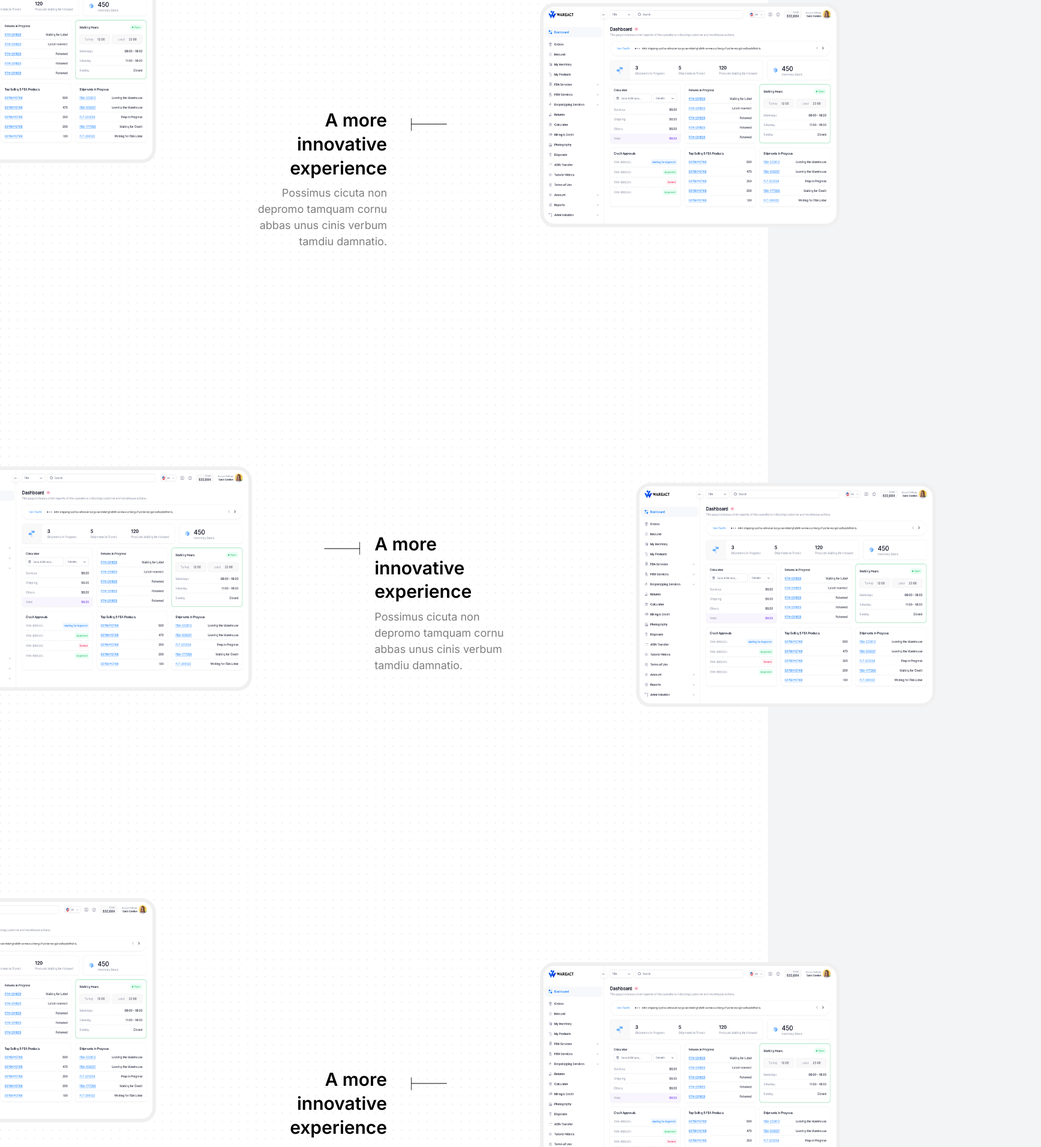
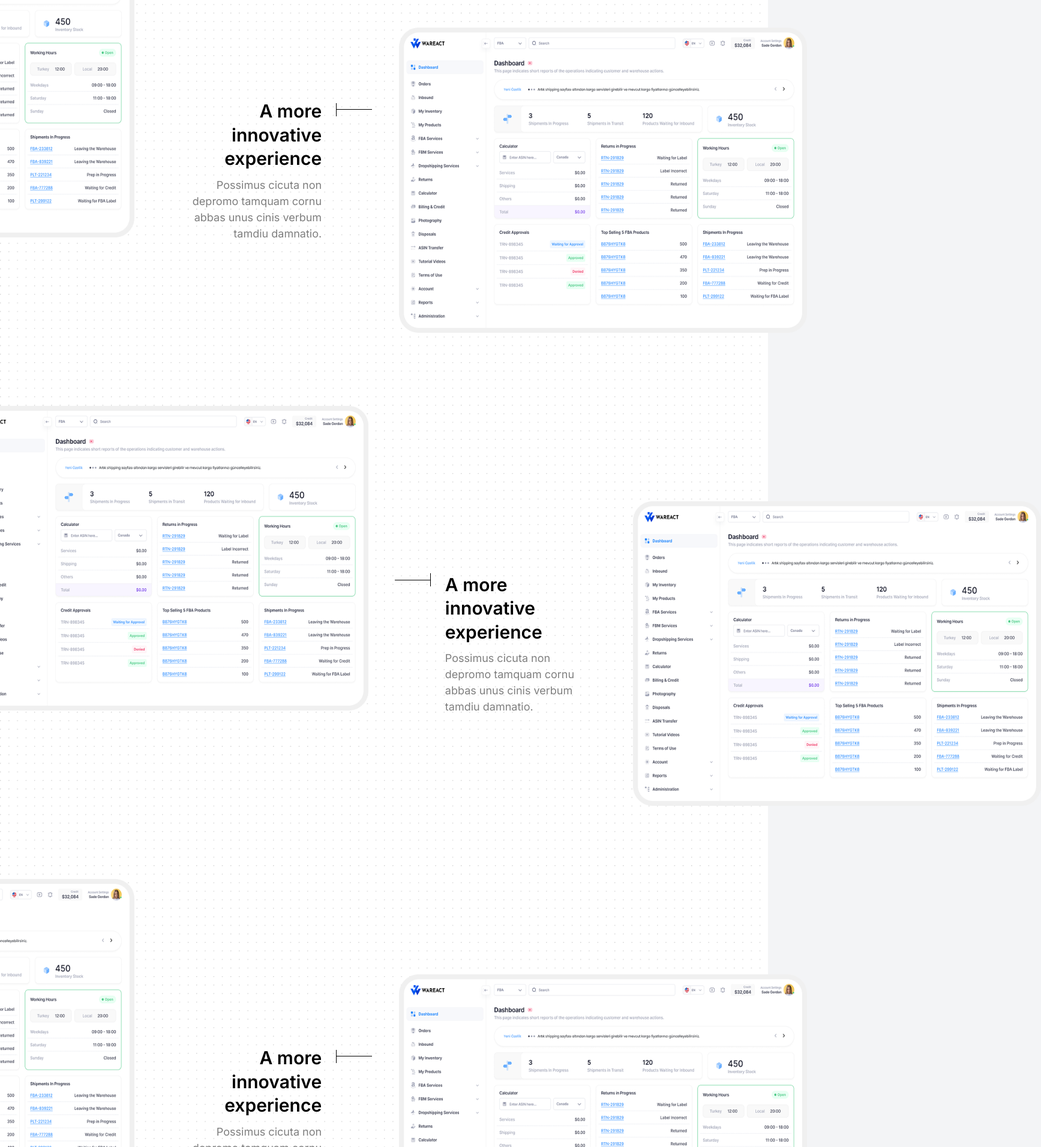
Before and after one commit to muslumdogan01/wareActt, a Next.js app: page / in a window 1280 px wide. Shown: the part 2560-4473 px from the top of the page at 60% size, 1735 px wide, since content can reach past the window. Built offline with nearby package versions, Linux system fonts and the light colour scheme.

Commit message:
marketplace

```diff
--- /dev/null
+++ b/src/components/content/productOverview/markePlaces.tsx
@@ -0,0 +1,94 @@
+"use client"
+
+import { useState } from "react"
+
+export default function Marketplaces() {
+  const [activeTab, setActiveTab] = useState<"marketplaces" | "carriers">("marketplaces")
+
+  const marketplaceBrands = [
+    { name: "Amazon", logo: "/placeholder.svg?height=40&width=120" },
+    { name: "Shopify", logo: "/placeholder.svg?height=40&width=120" },
+    { name: "eBay", logo: "/placeholder.svg?height=40&width=120" },
+    { name: "Walmart", logo: "/placeholder.svg?height=40&width=120" },
+    { name: "Etsy", logo: "/placeholder.svg?height=40&width=120" },
+  ]
+
+  const carrierBrands = [
+    { name: "FedEx", logo: "/placeholder.svg?height=40&width=120" },
+    { name: "UPS", logo: "/placeholder.svg?height=40&width=120" },
+    { name: "DHL", logo: "/placeholder.svg?height=40&width=120" },
+    { name: "USPS", logo: "/placeholder.svg?height=40&width=120" },
+    { name: "TNT", logo: "/placeholder.svg?height=40&width=120" },
+  ]
+
+  return (
+    <div className="w-full max-w-4xl mx-auto p-8">
+      {/* Tab Navigation */}
+      <div className="flex justify-center mb-12">
+        <div className="flex space-x-8">
+          <button
+            onClick={() => setActiveTab("marketplaces")}
+            className={`relative  text-[30px] cursor-pointer not-italic font-semibold leading-[132%] transition-colors duration-200 ${
+              activeTab === "marketplaces" ? "text-[#065AF1]" : "text-black hover:text-gray-800"
+            }`}
+          >
+            Marketplaces
+            {activeTab === "marketplaces" && (
+              <div className="absolute bottom-0 left-0 right-0 h-0.5 bg-blue-600 transition-all duration-200" />
+            )}
+          </button>
+          <button
+            onClick={() => setActiveTab("carriers")}
+            className={`relative pb-2 text-lg font-medium transition-colors duration-200 ${
+              activeTab === "carriers" ? "text-blue-600" : "text-gray-600 hover:text-gray-800"
+            }`}
+          >
+            Carriers
+            {activeTab === "carriers" && (
+              <div className="absolute bottom-0 left-0 right-0 h-0.5 bg-blue-600 transition-all duration-200" />
+            )}
+          </button>
+        </div>
+      </div>
+
+      {/* Brand Logos */}
+      <div className="relative overflow-hidden">
+        <div
+          className={`transition-all duration-500 ease-in-out ${
+            activeTab === "marketplaces" ? "opacity-100 translate-y-0" : "opacity-0 translate-y-4"
+          }`}
+          style={{ display: activeTab === "marketplaces" ? "block" : "none" }}
+        >
+          <div className="flex justify-center items-center space-x-8 flex-wrap gap-y-6">
+            {marketplaceBrands.map((brand, index) => (
+              <div
+                key={`marketplace-${index}`}
+                className="flex items-center justify-center p-4 bg-gray-50 rounded-lg hover:bg-gray-100 transition-colors duration-200 min-w-[140px] h-16"
+              >
+                <span className="text-sm font-medium text-gray-700">{brand.name}</span>
+              </div>
+            ))}
+          </div>
+        </div>
+
+        <div
+          className={`transition-all duration-500 ease-in-out ${
+            activeTab === "carriers" ? "opacity-100 translate-y-0" : "opacity-0 translate-y-4"
+          }`}
+          style={{ display: activeTab === "carriers" ? "block" : "none" }}
+        >
+          <div className="flex justify-center items-center space-x-8 flex-wrap gap-y-6">
+            {carrierBrands.map((brand, index) => (
+              <div
+                key={`carrier-${index}`}
+                className="flex items-center justify-center p-4 bg-gray-50 rounded-lg hover:bg-gray-100 transition-colors duration-200 min-w-[140px] h-16"
+              >
+                <span className="text-sm font-medium text-gray-700">{brand.name}</span>
+              </div>
+            ))}
+          </div>
+        </div>
+      </div>
+    </div>
+  )
+}
--- a/src/components/content/productOverview/page.tsx
+++ b/src/components/content/productOverview/page.tsx
@@ -1,153 +1,150 @@
+"use client";
 import Image from "next/image";
 import React from "react";
+import Marketplaces from "./markePlaces";
 
 const ProductOverview = () => {
   return (
-    <>
-      <section className="w-full relative  min-h-screen">
-        {/* Sol görsel */}
-        <div className="absolute 2xl:-left-120 -left-60 top-2/5 -translate-y-1/2 w-[30vw] min-w-[500px] 2xl:w-[40vw]">
+    <section className="w-full bg-[url('/images/content/productBg.png')] bg-no-repeat bg-cover hidden lg:block">
+      <div className="max-w-[2500px] mx-auto flex justify-center">
+        {/* Sol Görsel */}
+        <div className="-ml-128 flex-shrink-0">
           <Image
             src="/images/content/product1.png"
-            alt="Left Image"
-            width={1500}
+            alt="Dashboard Preview"
+            width={780}
             height={600}
-            className="w-full h-auto"
+            className="w-[680px] h-auto pt-[122px] 2xl:w-[1100px] "
           />
         </div>
 
-        {/* Sağ görsel */}
-        <div className="absolute -right-30 top-1/2 -translate-y-40 w-[30vw] min-w-[500px] 2xl:w-[40vw]">
-          <Image
-            src="/images/content/product2.png"
-            alt="Right Image"
-            width={1500}
-            height={600}
-            className="w-full h-auto"
-          />
-        </div>
-
-        {/* Orta içerik */}
-        <div className="absolute top-2/3 left-1/2  -translate-x-2/3 flex -translate-y-1/2 z-10">
-          <div className="flex flex-col ">
-            <h2 className="text-3xl 2xl:text-6xl 4xl:2xl:text-9xl text-right text-black font-semibold leading-[1.32]">
+        {/* Metin + Çizgi */}
+        <div className="w-[441px] pl-[97px] pr-[44px] text-center space-x-[24px] justify-center lg:text-left flex pt-[401px]">
+          <div className="min-w-[215px]">
+            <h2 className="text-3xl text-right text-black font-semibold leading-[1.32]">
               A more <br className="hidden lg:block" /> innovative <br />{" "}
               experience
             </h2>
-            <p className="text-[18px] text-right 2xl:text-5xl 4xl:2xl:text-8xl  text-black opacity-50 pt-2">
-              Possimus cicuta non <br />
-              depromo tamquam cornu <br />
-              abbas unus cinis verbum <br />
+            <p className="text-[18px] text-right text-black opacity-50 pt-[10px]">
+              Possimus cicuta non <br /> depromo tamquam cornu <br /> abbas unus
+              cinis verbum <br />
               tamdiu damnatio.
             </p>
           </div>
-          <div className="pt-4 pl-10">
+          <div className="w-[60px] pt-[6px]">
+            <Image
+              src="/icons/content/productsLine.svg"
+              alt="Separator Line"
+              width={60}
+              height={22}
+            />
+          </div>
+        </div>
+
+        {/* Sağ Görsel */}
+        <div className="-mr-30 flex-shrink-0">
+          <Image
+            src="/images/content/product2.png"
+            alt="Dashboard Preview"
+            width={780}
+            height={600}
+            className="w-[680px] h-auto pt-[281px] 2xl:w-[1100px] "
+          />
+        </div>
+      </div>
+      <div className="max-w-[2500px] mx-auto flex justify-center">
+        {/* Görsel */}
+        <div className="-ml-32 flex-shrink-0 ">
+          <Image
+            src="/images/content/product1.png"
+            width={809}
+            height={600}
+            alt="Dashboard Preview"
+            className="w-[680px] h-auto pt-[122px] 2xl:w-[1100px] "
+          />
+        </div>
+        <div className="w-[441px]  pr-[97px] pl-[44px] text-center space-x-[24px] justify-center lg:text-left flex pt-[401px]">
+          <div className="w-[60px]">
             <Image
               src="/icons/content/productsLine.svg"
               width={60}
               height={22}
-              alt="Divider"
-              className="4xl:w-60 4xl:mr-10"
+              alt="Dashboard Preview"
+              className="rotate-180"
             />
           </div>
-        </div>
-      </section>
-      <section className="w-full relative  min-h-screen">
-        <div className="absolute 2xl:-right-120 -right-70 top-1/2 -translate-y-40 w-[30vw] min-w-[500px] 2xl:w-[40vw]">
-          <Image
-            src="/images/content/product2.png"
-            alt="Right Image"
-            width={1500}
-            height={600}
-            className="w-full h-auto"
-          />
-        </div>
-        {/* Sol görsel */}
-        <div className="absolute 2xl:-left-30 -left-20 top-1/2 -translate-y-1/2 w-[30vw] min-w-[500px] 2xl:w-[40vw]">
-          <Image
-            src="/images/content/product1.png"
-            alt="Left Image"
-            width={1500}
-            height={600}
-            className="w-full h-auto"
-          />
-        </div>
-        {/* Sağ görsel */}
-        {/* Orta içerik */}
-
-        <div className="absolute top-1/2 left-1/2 pt-20 -translate-x-1/3 flex -translate-y-1/2 z-10">
-          <div className="pt-4 pr-6">
-            <Image
-              src="/icons/content/productsLine.svg"
-              width={60}
-              height={22}
-              alt="Divider"
-              className="rotate-180 4xl:w-60 4xl:mr-10"
-            />
-          </div>{" "}
-          <div className="flex flex-col ">
-            <h2 className="text-3xl 2xl:text-6xl 4xl:2xl:text-9xl text-left text-black font-semibold leading-[1.32]">
-              A more <br  /> innovative <br />{" "}
+          <div className="min-w-[215px]">
+            <h2 className="text-3xl text-left text-black font-semibold leading-[1.32]">
+              A more <br className="hidden lg:block" /> innovative <br />{" "}
               experience
             </h2>
-            <p className="text-[18px] text-left 2xl:text-5xl 4xl:2xl:text-8xl text-black opacity-50 pt-2">
-              Possimus cicuta non <br />
-              depromo tamquam cornu <br />
-              abbas unus cinis verbum <br />
+            <p className="text-[18px] text-left text-black opacity-50 pt-[10px]">
+              Possimus cicuta non <br /> depromo tamquam cornu <br /> abbas unus
+              cinis verbum <br />
               tamdiu damnatio.
             </p>
           </div>
         </div>
-      </section>
-      <section className="w-full relative  min-h-screen">
-        {/* Sol görsel */}
-        <div className="absolute 2xl:-left-120 -left-60 top-2/5 -translate-y-1/2 w-[30vw] min-w-[500px] 2xl:w-[40vw]">
+        <div className=" -mr-129  flex-shrink-0 ">
+          <Image
+            src="/images/content/product2.png"
+            width={809}
+            height={600}
+            alt="Dashboard Preview"
+           className="w-[680px] h-auto pt-[281px] 2xl:w-[1100px] "
+          />
+        </div>
+      </div>
+            <div className="max-w-[2500px] mx-auto flex justify-center">
+        {/* Sol Görsel */}
+        <div className="-ml-128 flex-shrink-0">
           <Image
             src="/images/content/product1.png"
-            alt="Left Image"
-            width={1500}
+            alt="Dashboard Preview"
+            width={780}
             height={600}
-            className="w-full h-auto"
+            className="w-[680px] h-auto pt-[122px] 2xl:w-[1100px] "
           />
         </div>
 
-        {/* Sağ görsel */}
-        <div className="absolute -right-30 top-1/2 -translate-y-40 w-[30vw] min-w-[500px] 2xl:w-[40vw]">
-          <Image
-            src="/images/content/product2.png"
-            alt="Right Image"
-            width={1500}
-            height={600}
-            className="w-full h-auto"
-          />
-        </div>
-
-        {/* Orta içerik */}
-        <div className="absolute top-2/3 left-1/2  -translate-x-2/3 flex -translate-y-1/2 z-10">
-          <div className="flex flex-col ">
-            <h2 className="text-3xl 2xl:text-6xl 4xl:2xl:text-9xl text-right text-black font-semibold leading-[1.32]">
+        {/* Metin + Çizgi */}
+        <div className="w-[441px] pl-[97px] pr-[44px] text-center space-x-[24px] justify-center lg:text-left flex pt-[401px]">
+          <div className="min-w-[215px]">
+            <h2 className="text-3xl text-right text-black font-semibold leading-[1.32]">
               A more <br className="hidden lg:block" /> innovative <br />{" "}
               experience
             </h2>
-            <p className="text-[18px] text-right 2xl:text-5xl 4xl:2xl:text-8xl  text-black opacity-50 pt-2">
-              Possimus cicuta non <br />
-              depromo tamquam cornu <br />
-              abbas unus cinis verbum <br />
+            <p className="text-[18px] text-right text-black opacity-50 pt-[10px]">
+              Possimus cicuta non <br /> depromo tamquam cornu <br /> abbas unus
+              cinis verbum <br />
               tamdiu damnatio.
             </p>
           </div>
-          <div className="pt-4 pl-10">
+          <div className="w-[60px] pt-[6px]">
             <Image
               src="/icons/content/productsLine.svg"
+              alt="Separator Line"
               width={60}
               height={22}
-              alt="Divider"
-              className="4xl:w-60 4xl:mr-10"
             />
           </div>
         </div>
-      </section>
-    </>
+
+        {/* Sağ Görsel */}
+        <div className="-mr-30 flex-shrink-0">
+          <Image
+            src="/images/content/product2.png"
+            alt="Dashboard Preview"
+            width={780}
+            height={600}
+            className="w-[680px] h-auto pt-[281px] 2xl:w-[1100px] "
+          />
+        </div>
+      </div>
+      <div className="mt-[200px] mb-[150px]">
+        <Marketplaces/>
+      </div>
+    </section>
   );
 };
 
```
